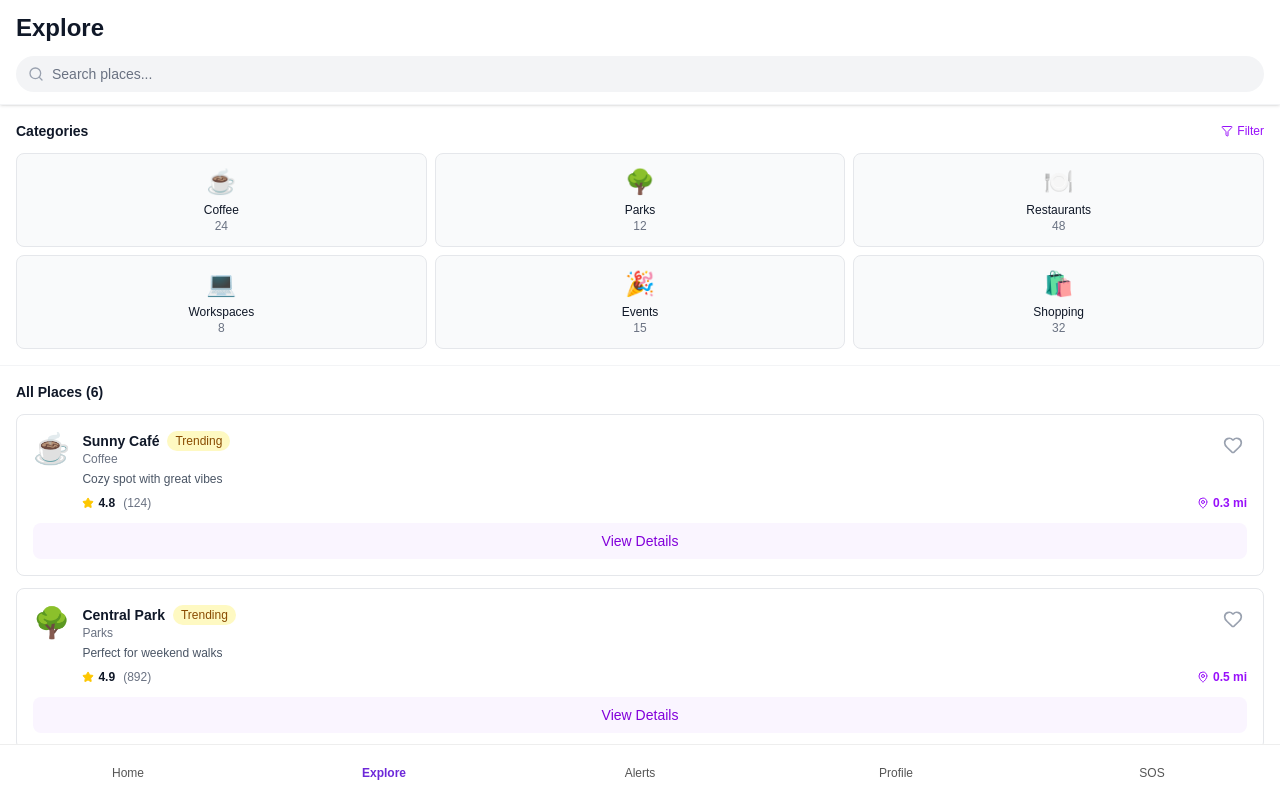
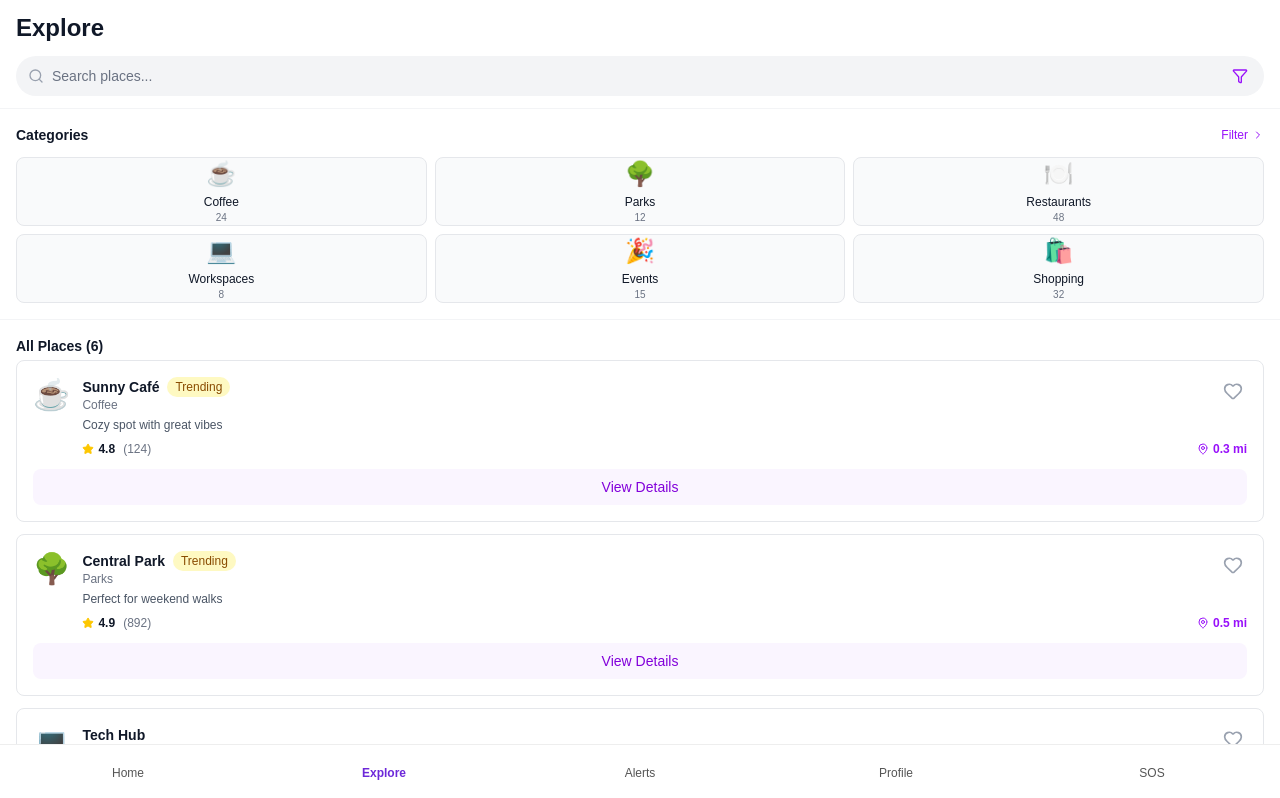
Before and after one commit to Foundzie/foundzie-v2, a Next.js app: page /mobile/explore in a window 1280 px wide. Shown: the top 798 px of the page. Built offline with nearby package versions, Linux system fonts and the light colour scheme.

Commit message:
Use shared mockPlaces on explore page

```diff
--- a/src/app/mobile/explore/page.tsx
+++ b/src/app/mobile/explore/page.tsx
@@ -4,8 +4,9 @@ import { useState } from 'react';
 import BottomNav from '../../components/BottomNav';
 import PlaceCard from '../../components/PlaceCard';
 import { Search, Filter, ChevronRight } from 'lucide-react';
-import { mockPlaces } from "@/app/data/places";
+import mockPlaces, { Place } from '@/app/data/places';
 
+// you can keep showing these categories in the UI
 const categories = [
   { id: 1, name: 'Coffee', icon: '☕', count: 24 },
   { id: 2, name: 'Parks', icon: '🌳', count: 12 },
@@ -15,82 +16,34 @@ const categories = [
   { id: 6, name: 'Shopping', icon: '🛍️', count: 32 },
 ];
 
-const allPlaces = [
-  {
-    id: 1,
-    name: 'Sunny Café',
-    category: 'Coffee',
-    distance: 0.3,
-    rating: 4.8,
-    reviews: 124,
-    image: '☕',
-    trending: true,
-    description: 'Cozy spot with great vibes',
-  },
-  {
-    id: 2,
-    name: 'Central Park',
-    category: 'Parks',
-    distance: 0.5,
-    rating: 4.9,
-    reviews: 892,
-    image: '🌳',
-    trending: true,
-    description: 'Perfect for weekend walks',
-  },
-  {
-    id: 3,
-    name: 'Tech Hub',
-    category: 'Workspace',
-    distance: 0.8,
-    rating: 4.6,
-    reviews: 45,
-    image: '💻',
-    trending: false,
-    description: 'Quiet place to work',
-  },
-  {
-    id: 4,
-    name: 'Bistro 41',
-    category: 'Restaurant',
-    distance: 1.2,
-    rating: 4.7,
-    reviews: 203,
-    image: '🍽️',
-    trending: false,
-    description: 'Amazing brunch menu',
-  },
-  {
-    id: 5,
-    name: 'Urban Market',
-    category: 'Shopping',
-    distance: 1.5,
-    rating: 4.5,
-    reviews: 156,
-    image: '🛍️',
-    trending: false,
-    description: 'Local artisan goods',
-  },
-];
-
 export default function ExplorePage() {
   const [selectedCategory, setSelectedCategory] = useState<number | null>(null);
   const [searchQuery, setSearchQuery] = useState('');
 
+  // 👉 use ONLY the shared mockPlaces from src/app/data/places.ts
   const filteredPlaces = mockPlaces.filter((place) => {
-    const matchesCategory = !selectedCategory || place.category === categories.find(c => c.id === selectedCategory)?.name;
-    const matchesSearch = place.name.toLowerCase().includes(searchQuery.toLowerCase());
+    // match category (or "all")
+    const matchesCategory =
+      selectedCategory === null
+        ? true
+        : place.category ===
+          categories.find((c) => c.id === selectedCategory)?.name;
+
+    // match text search
+    const matchesSearch = place.name
+      .toLowerCase()
+      .includes(searchQuery.toLowerCase());
+
     return matchesCategory && matchesSearch;
   });
 
   return (
     <main className="min-h-screen bg-white pb-20">
       {/* Header */}
-      <header className="sticky top-0 z-40 bg-white border-b border-gray-100 shadow-sm">
-        <div className="px-4 py-3">
+      <header className="sticky top-0 z-40 bg-white border-b border-gray-100 px-4 py-3">
         <h1 className="text-2xl font-bold text-gray-900 mb-3">Explore</h1>
 
-          {/* Search Bar */}
+        {/* Search bar */}
         <div className="flex items-center gap-2 bg-gray-100 rounded-full px-3 py-2">
           <Search className="w-4 h-4 text-gray-400" />
           <input
@@ -100,7 +53,9 @@ export default function ExplorePage() {
             onChange={(e) => setSearchQuery(e.target.value)}
             className="bg-transparent text-sm outline-none flex-1 text-gray-700 placeholder-gray-500"
           />
-          </div>
+          <button className="p-1 text-purple-600">
+            <Filter className="w-4 h-4" />
+          </button>
         </div>
       </header>
 
@@ -109,8 +64,8 @@ export default function ExplorePage() {
         <div className="flex items-center justify-between mb-3">
           <h2 className="text-sm font-semibold text-gray-900">Categories</h2>
           <button className="flex items-center gap-1 text-purple-600 text-xs font-medium hover:underline">
-            <Filter className="w-3 h-3" />
             Filter
+            <ChevronRight className="w-3 h-3" />
           </button>
         </div>
 
@@ -118,39 +73,48 @@ export default function ExplorePage() {
           {categories.map((cat) => (
             <button
               key={cat.id}
-              onClick={() => setSelectedCategory(selectedCategory === cat.id ? null : cat.id)}
-              className={`p-3 rounded-lg text-center transition ${
+              onClick={() =>
+                setSelectedCategory(
+                  selectedCategory === cat.id ? null : cat.id
+                )
+              }
+              className={`rounded-lg text-center transition ${
                 selectedCategory === cat.id
-                  ? 'bg-purple-100 border-2 border-purple-600'
-                  : 'bg-gray-50 border border-gray-200 hover:bg-gray-100'
+                  ? 'bg-purple-100 border border-purple-600'
+                  : 'bg-gray-50 border border-gray-200'
               }`}
             >
               <div className="text-2xl mb-1">{cat.icon}</div>
-              <p className="text-xs font-medium text-gray-900">{cat.name}</p>
-              <p className="text-xs text-gray-500">{cat.count}</p>
+              <div className="text-xs font-medium text-gray-900">
+                {cat.name}
+              </div>
+              <div className="text-[10px] text-gray-500">{cat.count}</div>
             </button>
           ))}
         </div>
       </section>
 
       {/* Results */}
-      <section className="px-4 py-4">
-        <div className="flex items-center justify-between mb-3">
+      <section className="px-4 py-4 space-y-3">
+        <div className="flex items-center justify-between mb-1">
           <h2 className="text-sm font-semibold text-gray-900">
-            {selectedCategory ? `${categories.find(c => c.id === selectedCategory)?.name}` : 'All Places'} ({filteredPlaces.length})
+            {selectedCategory
+              ? categories.find((c) => c.id === selectedCategory)?.name
+              : 'All Places'}{' '}
+            ({filteredPlaces.length})
           </h2>
         </div>
 
         {filteredPlaces.length > 0 ? (
           <div className="space-y-3">
-            {filteredPlaces.map((place) => (
+            {filteredPlaces.map((place: Place) => (
               <PlaceCard key={place.id} place={place} />
             ))}
           </div>
         ) : (
-          <div className="text-center py-8">
-            <p className="text-gray-500 text-sm">No places found</p>
-          </div>
+          <p className="text-center py-8 text-sm text-gray-500">
+            No places found
+          </p>
         )}
       </section>
 
```
Lines whose indentation alone changed are shown as unchanged.
